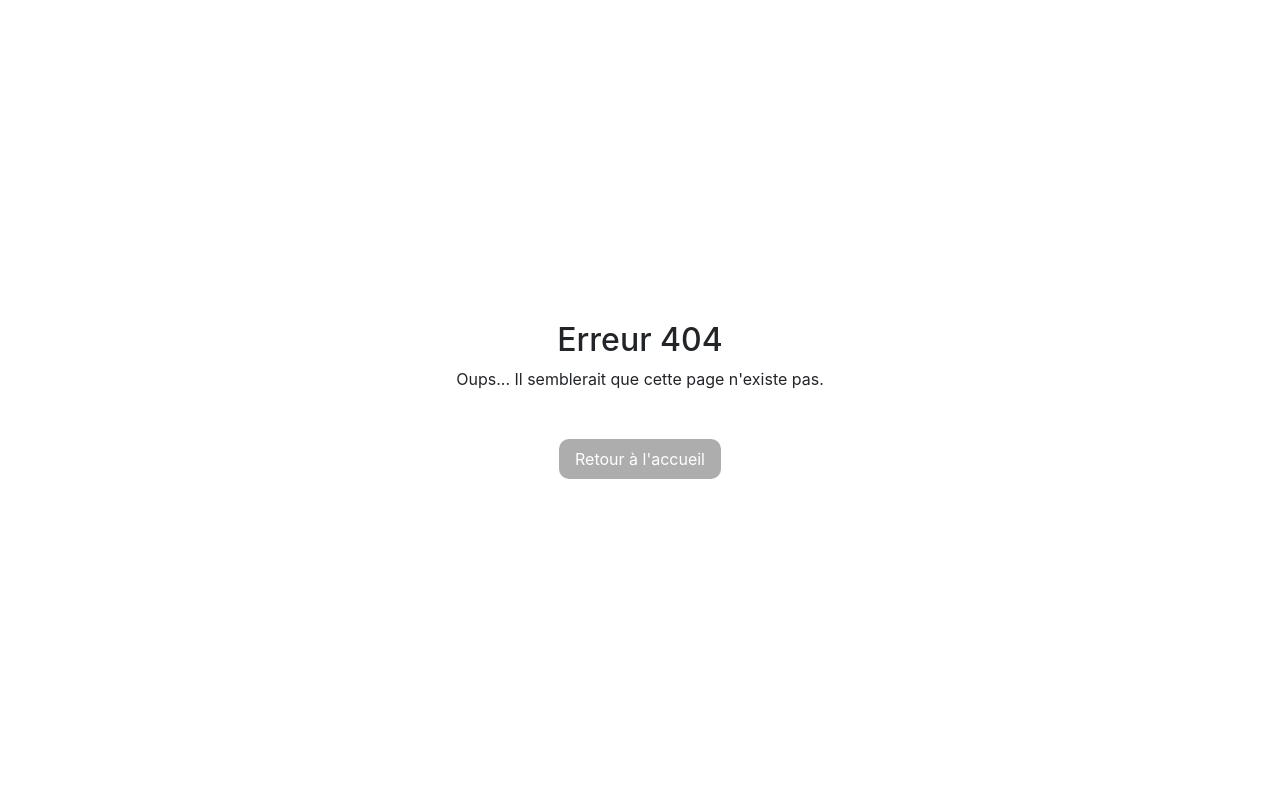
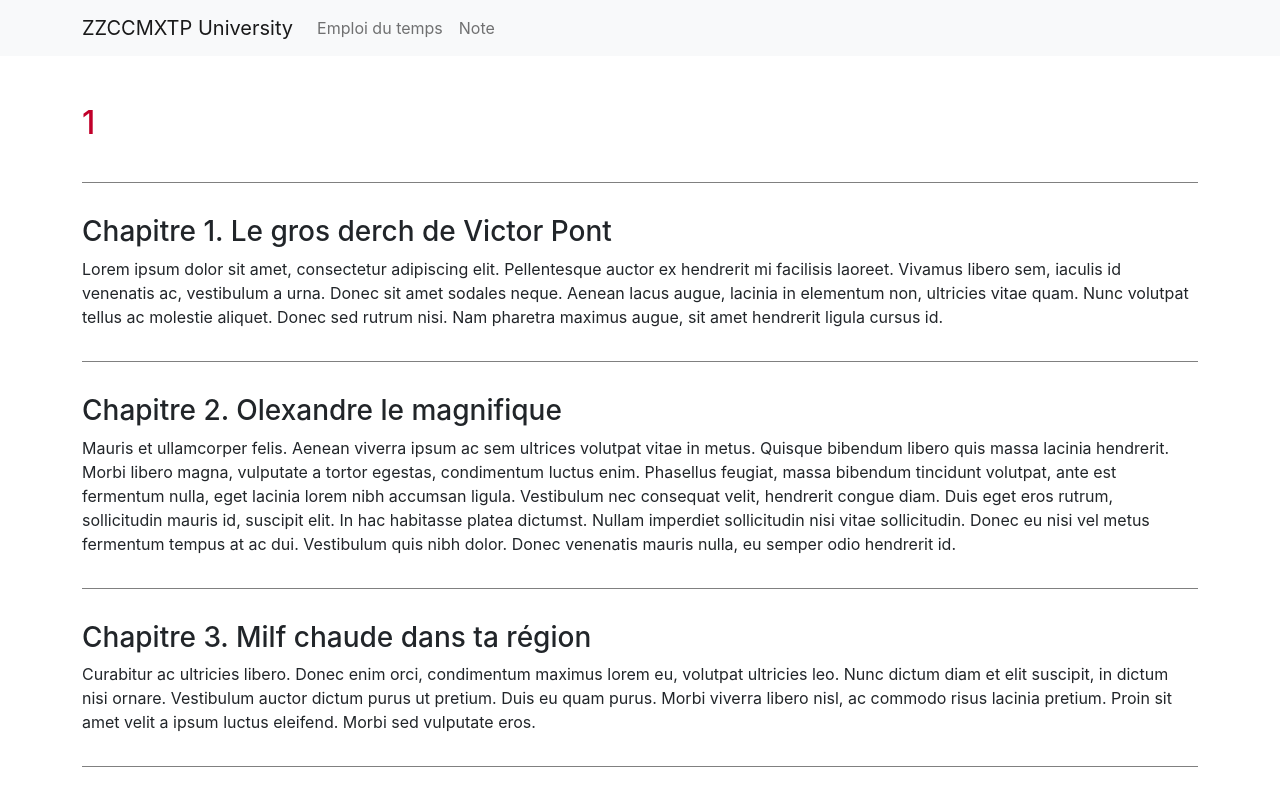
Before and after one commit to hcharp/BCP_carre, a React (Create React App) app in the folder frontend/: page /courses/1 in a window 1280 px wide. Before the commit this address had no page. Built offline with nearby package versions, Linux system fonts and the light colour scheme.

Commit message:
wip : front courses

```diff
--- a/frontend/src/App.js
+++ b/frontend/src/App.js
@@ -1,6 +1,6 @@
 import React from 'react'
 import { BrowserRouter as Router, Routes, Route } from 'react-router-dom'
-import { Home, Login, Schedule, Grade, NotFound } from './pages'
+import { Home, Login, Schedule, Grade, NotFound, Courses, CourseDetails } from './pages'
 import WithNav from './containers/WithNav'
 import WithoutNav from './containers/WithoutNav'
 
@@ -19,6 +19,8 @@ const App = () => {
             <Route path="/home" element={<Home />} />
             <Route path="/schedule" element={<Schedule />} />
             <Route path="/grade" element={<Grade />} />
+            <Route path="/courses" element={<Courses />} />
+            <Route path="/courses/:course" element={<CourseDetails />} />
           </Route>
         </Routes>
       </Router>
--- a/frontend/src/components/ScheduleCard/ScheduleCard.css
+++ b/frontend/src/components/ScheduleCard/ScheduleCard.css
@@ -8,6 +8,12 @@
   height: 280px;
   border-radius: 10px;
   box-shadow: rgba(100, 100, 111, 0.2) 0px 7px 29px 0px;
+  cursor: pointer;
+  transition: background-color 0.5s ease;
+}
+
+.scheduleCard__body:hover {
+  background-color: #d9d9d9;
 }
 
 .scheduleCard__date {
--- a/frontend/src/components/ScheduleCard/ScheduleCard.jsx
+++ b/frontend/src/components/ScheduleCard/ScheduleCard.jsx
@@ -1,10 +1,13 @@
 import React from 'react'
+import { useNavigate } from 'react-router-dom'
 
 import './ScheduleCard.css'
 
 const ScheduleCard = ({ title, code, teacher, date }) => {
+  const navigate = useNavigate();
+
   return (
-    <div style={{padding: '0.5rem'}}>
+    <div style={{padding: '0.5rem'}} onClick={() => navigate(`/courses/${code}`)}>
       {date ? <div className='scheduleCard__date'>{date}</div> : null}
       <div className='scheduleCard__body'>
         <h4 style={{color: '#c1002a'}}>{code}</h4>
--- /dev/null
+++ b/frontend/src/pages/courseDetails/courseDetails.css
@@ -0,0 +1,13 @@
+.courseDetails__body {
+  display: flex;
+  flex-direction: column;
+}
+
+.courseDetails__body-title {
+  color: #c1002a;
+}
+
+.section {
+  padding: 2rem 0;
+  border-bottom: 1px solid grey;
+}
--- /dev/null
+++ b/frontend/src/pages/courseDetails/courseDetails.jsx
@@ -0,0 +1,44 @@
+import React from 'react'
+import { useParams } from 'react-router-dom'
+
+import './courseDetails.css'
+
+const CourseDetails = () => {
+  const { course } = useParams()
+
+  return (
+    <div className='container mt-3'>
+      <div className='courseDetails__body'>
+        <div className='section'>
+          <div className='courseDetails__body-title'>
+            <h2>{course}</h2>
+          </div>
+        </div>
+        <div className='section'>
+          <h3>Chapitre 1. Le gros derch de Victor Pont</h3>
+          <span>Lorem ipsum dolor sit amet, consectetur adipiscing elit.
+            Pellentesque auctor ex hendrerit mi facilisis laoreet. Vivamus libero sem, iaculis id venenatis ac, vestibulum a urna.
+            Donec sit amet sodales neque. Aenean lacus augue, lacinia in elementum non, ultricies vitae quam.
+            Nunc volutpat tellus ac molestie aliquet. Donec sed rutrum nisi.
+            Nam pharetra maximus augue, sit amet hendrerit ligula cursus id.
+          </span>
+        </div>
+        <div className='section'>
+          <h3>Chapitre 2. Olexandre le magnifique</h3>
+          <span>Mauris et ullamcorper felis. Aenean viverra ipsum ac sem ultrices volutpat vitae in metus. Quisque bibendum libero quis massa lacinia hendrerit.
+            Morbi libero magna, vulputate a tortor egestas, condimentum luctus enim. Phasellus feugiat, massa bibendum tincidunt volutpat, ante est fermentum nulla, eget lacinia lorem nibh accumsan ligula. Vestibulum nec consequat velit, hendrerit congue diam.
+            Duis eget eros rutrum, sollicitudin mauris id, suscipit elit. In hac habitasse platea dictumst.
+            Nullam imperdiet sollicitudin nisi vitae sollicitudin. Donec eu nisi vel metus fermentum tempus at ac dui.
+            Vestibulum quis nibh dolor. Donec venenatis mauris nulla, eu semper odio hendrerit id.
+          </span>
+        </div>
+        <div className='section'>
+          <h3>Chapitre 3. Milf chaude dans ta région</h3>
+          <span>Curabitur ac ultricies libero. Donec enim orci, condimentum maximus lorem eu, volutpat ultricies leo. Nunc dictum diam et elit suscipit, in dictum nisi ornare. Vestibulum auctor dictum purus ut pretium. Duis eu quam purus. Morbi viverra libero nisl, ac commodo risus lacinia pretium. Proin sit amet velit a ipsum luctus eleifend. Morbi sed vulputate eros.</span>
+        </div>
+      </div>
+    </div>
+  )
+}
+
+export default CourseDetails
--- /dev/null
+++ b/frontend/src/pages/courses/courses.jsx
@@ -0,0 +1,9 @@
+import React from 'react'
+
+const courses = () => {
+  return (
+    <div>courses</div>
+  )
+}
+
+export default courses
--- a/frontend/src/pages/index.js
+++ b/frontend/src/pages/index.js
@@ -3,3 +3,5 @@ export { default as Login } from "./login/login"
 export { default as Schedule } from "./schedule/schedule"
 export { default as Grade } from "./grade/grade"
 export { default as NotFound } from "./notFound/notFound"
+export { default as Courses } from "./courses/courses"
+export { default as CourseDetails } from "./courseDetails/courseDetails"
```
Also changed, not shown: 1 other file (tests, documents, lock files or other folders).
